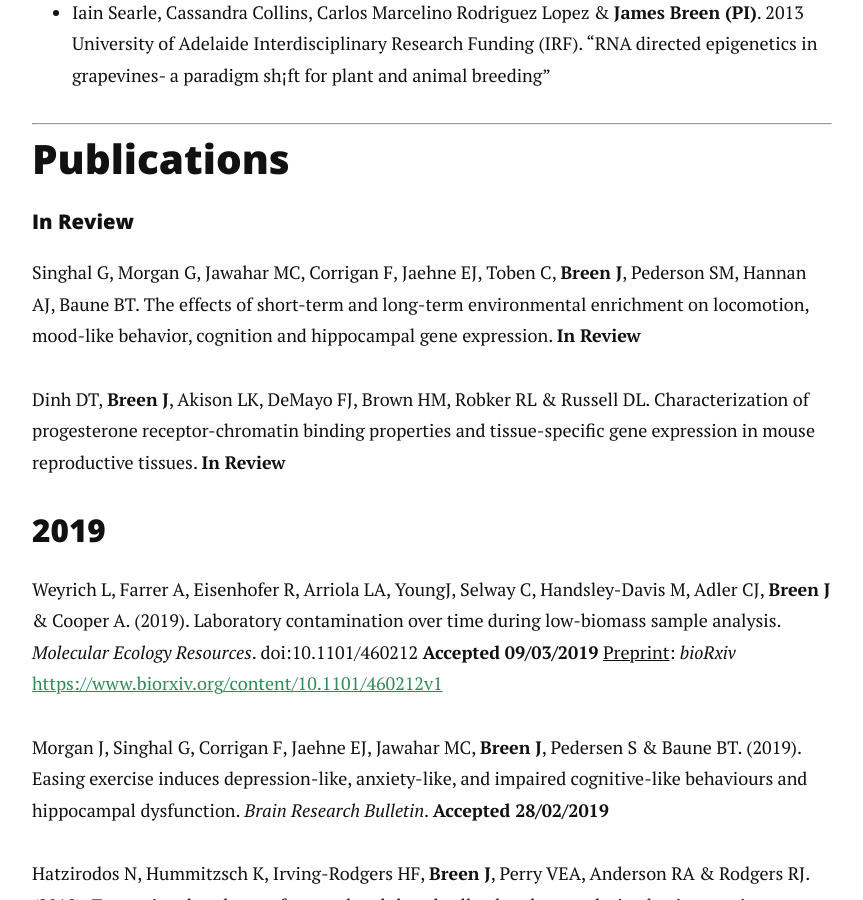
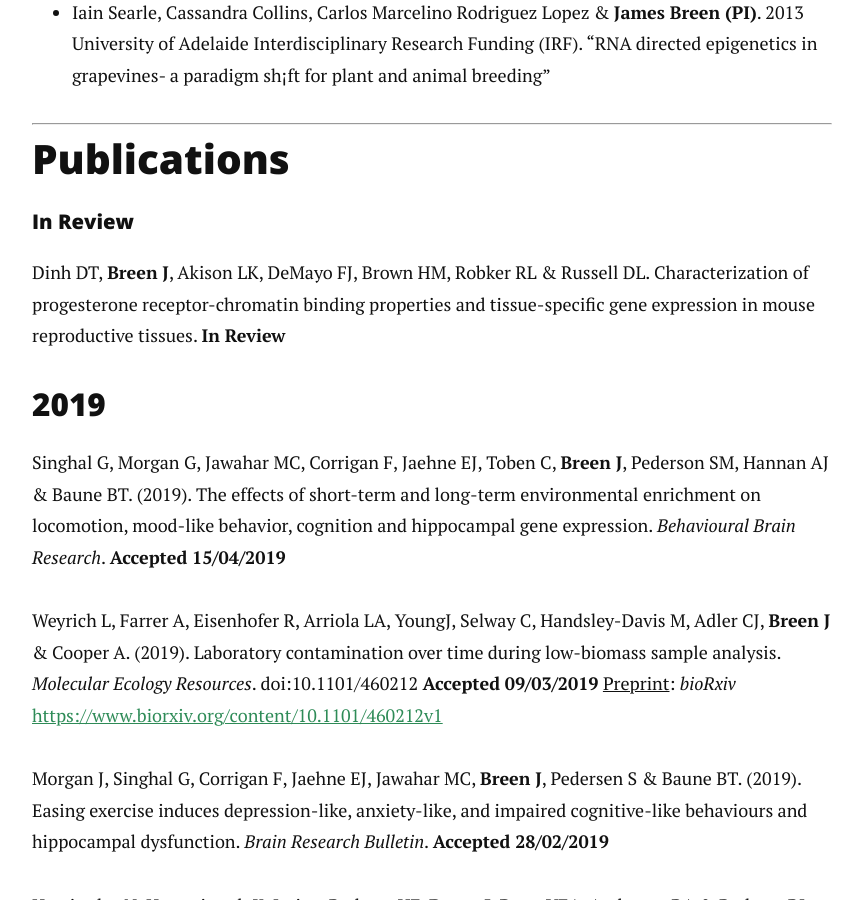
Before and after one commit to jimmybgammyknee/jimmybgammyknee.github.io, a Jekyll site: the page built from cv.md, in a window 1280 px wide and 900 px high, scrolled down 3790 px. Shown: the whole window, without its empty margins (208-1071 px from the left). Built offline with Jekyll 4.4.1, drawn with Linux system fonts in a browser that asks for light colours; nearby versions of some CDN libraries.

Commit message:
new paper

```diff
--- a/cv.md
+++ b/cv.md
@@ -105,11 +105,11 @@ Supervisors: Matthew Bellgard & Rudi Appels <br>
 
 #### In Review
 
-Singhal G, Morgan G, Jawahar MC, Corrigan F, Jaehne EJ, Toben C, **Breen J**, Pederson SM, Hannan AJ, Baune BT. The effects of short-term and long-term environmental enrichment on locomotion, mood-like behavior, cognition and hippocampal gene expression. **In Review**
-
 Dinh DT, **Breen J**, Akison LK, DeMayo FJ, Brown HM, Robker RL & Russell DL. Characterization of progesterone receptor-chromatin binding properties and tissue-specific gene expression in mouse reproductive tissues. **In Review**
 
 ### 2019
+
+Singhal G, Morgan G, Jawahar MC, Corrigan F, Jaehne EJ, Toben C, **Breen J**, Pederson SM, Hannan AJ & Baune BT. (2019). The effects of short-term and long-term environmental enrichment on locomotion, mood-like behavior, cognition and hippocampal gene expression. _Behavioural Brain Research_.  **Accepted 15/04/2019**
 
 Weyrich L, Farrer A, Eisenhofer R, Arriola LA, YoungJ, Selway C, Handsley-Davis M, Adler CJ, **Breen J** & Cooper A. (2019). Laboratory contamination over time during low-biomass sample analysis. _Molecular Ecology Resources_. doi:10.1101/460212 **Accepted 09/03/2019**
 <ins> Preprint</ins>: *bioRxiv* [https://www.biorxiv.org/content/10.1101/460212v1](https://www.biorxiv.org/content/10.1101/460212v1)
```
